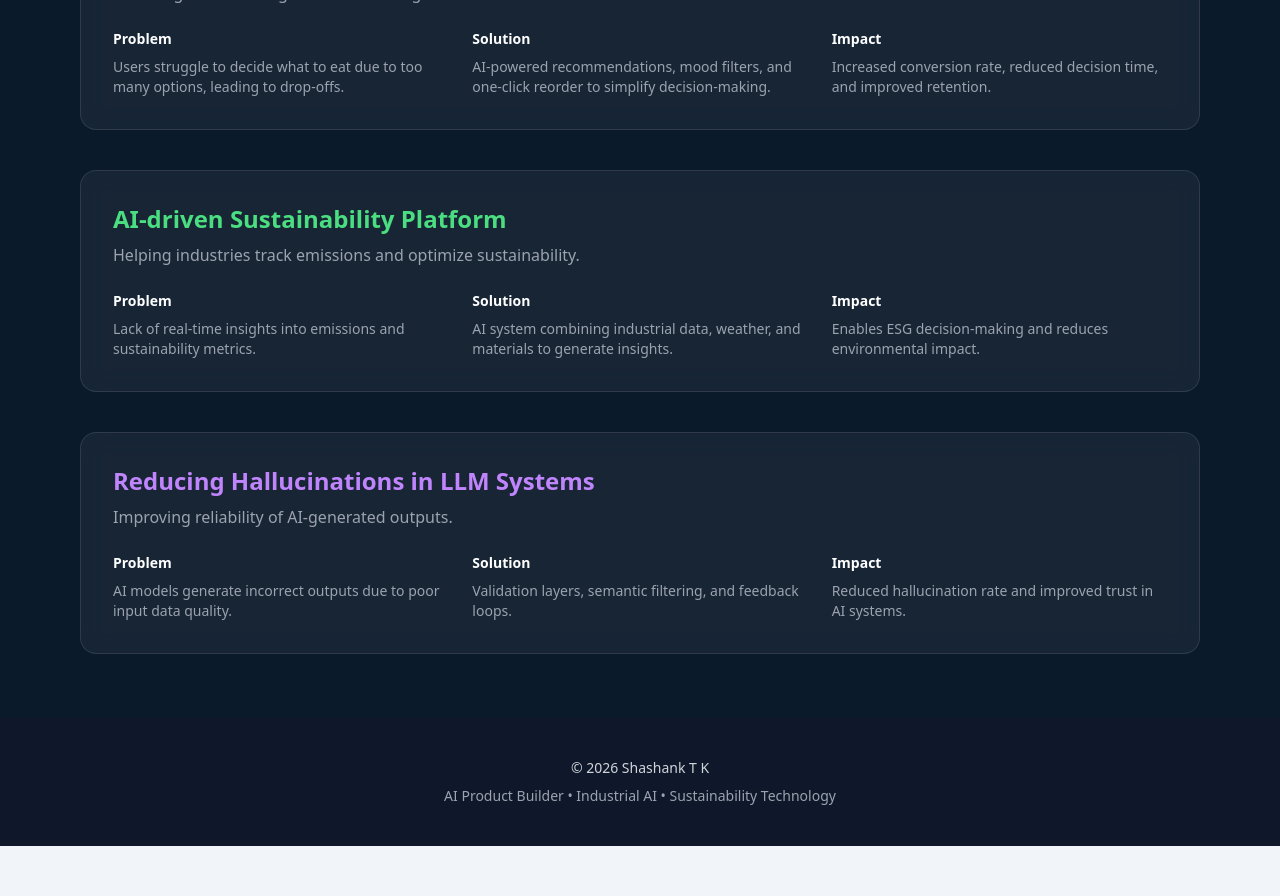
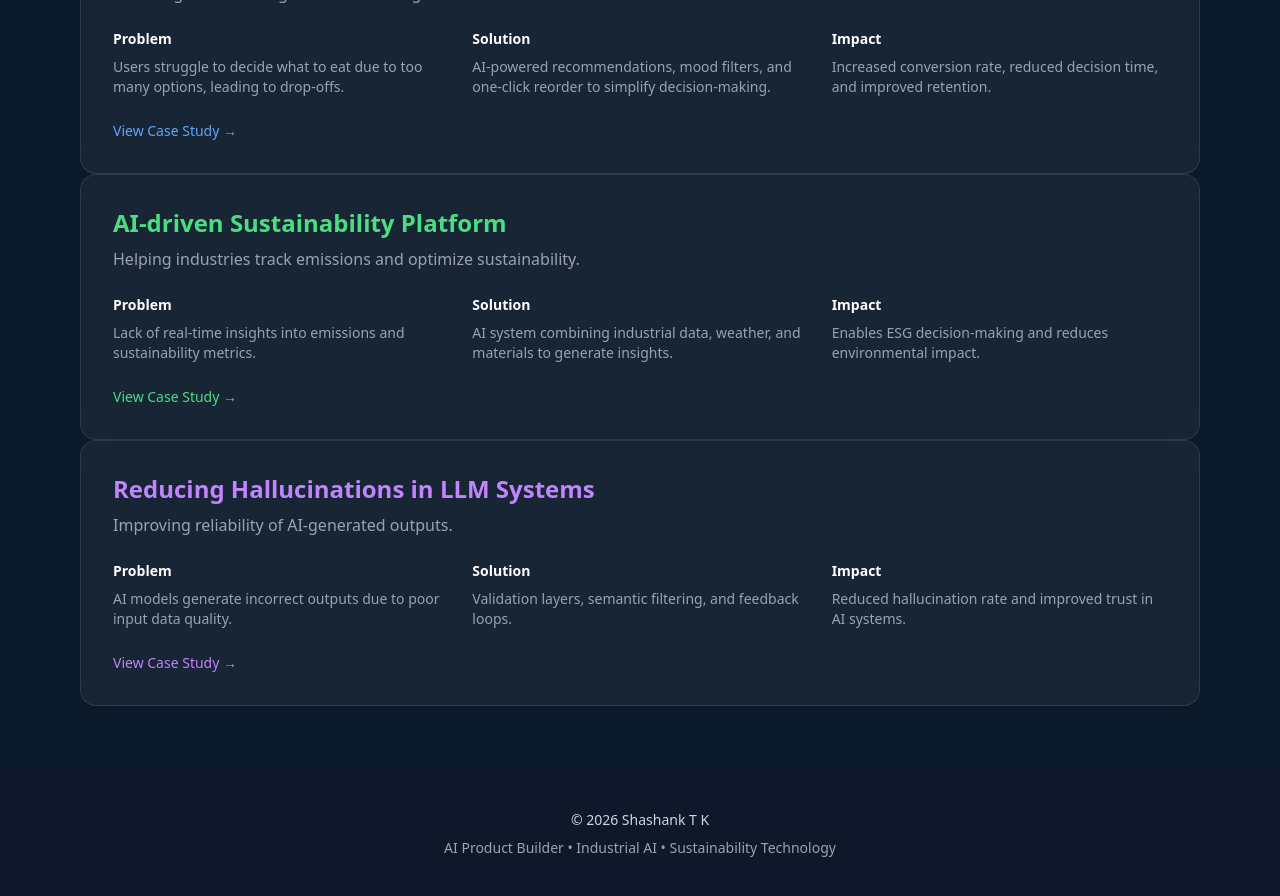
Before and after one commit to shashank-dj/Portfolio, a React (Vite) app: page /case-studies in a window 1280 px wide. Shown: the part 380-1276 px from the top of the page. Before the commit the page ends 1226 px from the top, so only its background shows below. Built offline with nearby package versions, Linux system fonts and the light colour scheme.

Commit message:
Update CaseStudies.jsx

```diff
--- a/src/pages/CaseStudies.jsx
+++ b/src/pages/CaseStudies.jsx
@@ -1,4 +1,5 @@
 import React from "react";
+import { Link } from "react-router-dom";
 
 const CaseStudies = () => {
   return (
@@ -13,11 +14,12 @@ const CaseStudies = () => {
         </p>
       </div>
 
-      {/* CARD */}
+      {/* CARDS */}
       <div className="space-y-10">
 
         {/* ZOMATO */}
-        <div className="bg-white/5 border border-white/10 rounded-2xl p-8 backdrop-blur-md hover:border-blue-500 transition duration-300">
+        <Link to="/case-studies/zomato">
+          <div className="bg-white/5 border border-white/10 rounded-2xl p-8 backdrop-blur-md hover:border-blue-500 hover:scale-[1.01] transition duration-300 cursor-pointer">
 
             <h2 className="text-2xl font-semibold text-blue-400 mb-2">
               Improving Food Discovery on Zomato
@@ -53,10 +55,16 @@ const CaseStudies = () => {
               </div>
 
             </div>
+
+            <p className="text-sm text-blue-400 mt-6">
+              View Case Study →
+            </p>
           </div>
+        </Link>
 
         {/* SUSTAINABILITY */}
-        <div className="bg-white/5 border border-white/10 rounded-2xl p-8 backdrop-blur-md hover:border-green-500 transition duration-300">
+        <Link to="/case-studies/sustainability">
+          <div className="bg-white/5 border border-white/10 rounded-2xl p-8 backdrop-blur-md hover:border-green-500 hover:scale-[1.01] transition duration-300 cursor-pointer">
 
             <h2 className="text-2xl font-semibold text-green-400 mb-2">
               AI-driven Sustainability Platform
@@ -90,10 +98,16 @@ const CaseStudies = () => {
               </div>
 
             </div>
+
+            <p className="text-sm text-green-400 mt-6">
+              View Case Study →
+            </p>
           </div>
+        </Link>
 
         {/* LLM */}
-        <div className="bg-white/5 border border-white/10 rounded-2xl p-8 backdrop-blur-md hover:border-purple-500 transition duration-300">
+        <Link to="/case-studies/llm">
+          <div className="bg-white/5 border border-white/10 rounded-2xl p-8 backdrop-blur-md hover:border-purple-500 hover:scale-[1.01] transition duration-300 cursor-pointer">
 
             <h2 className="text-2xl font-semibold text-purple-400 mb-2">
               Reducing Hallucinations in LLM Systems
@@ -127,7 +141,12 @@ const CaseStudies = () => {
               </div>
 
             </div>
+
+            <p className="text-sm text-purple-400 mt-6">
+              View Case Study →
+            </p>
           </div>
+        </Link>
 
       </div>
     </div>
```
Lines whose indentation alone changed are shown as unchanged.
